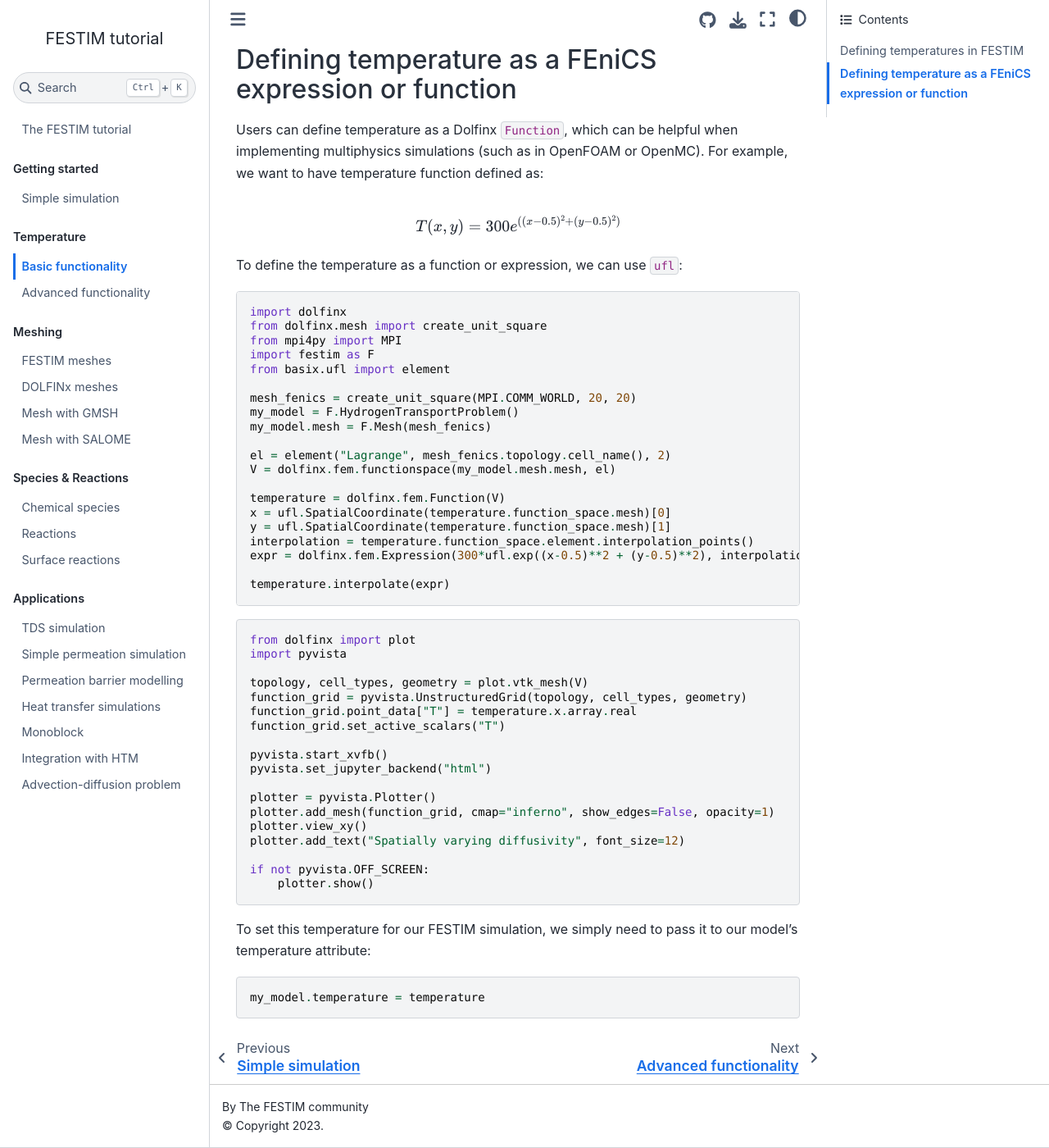
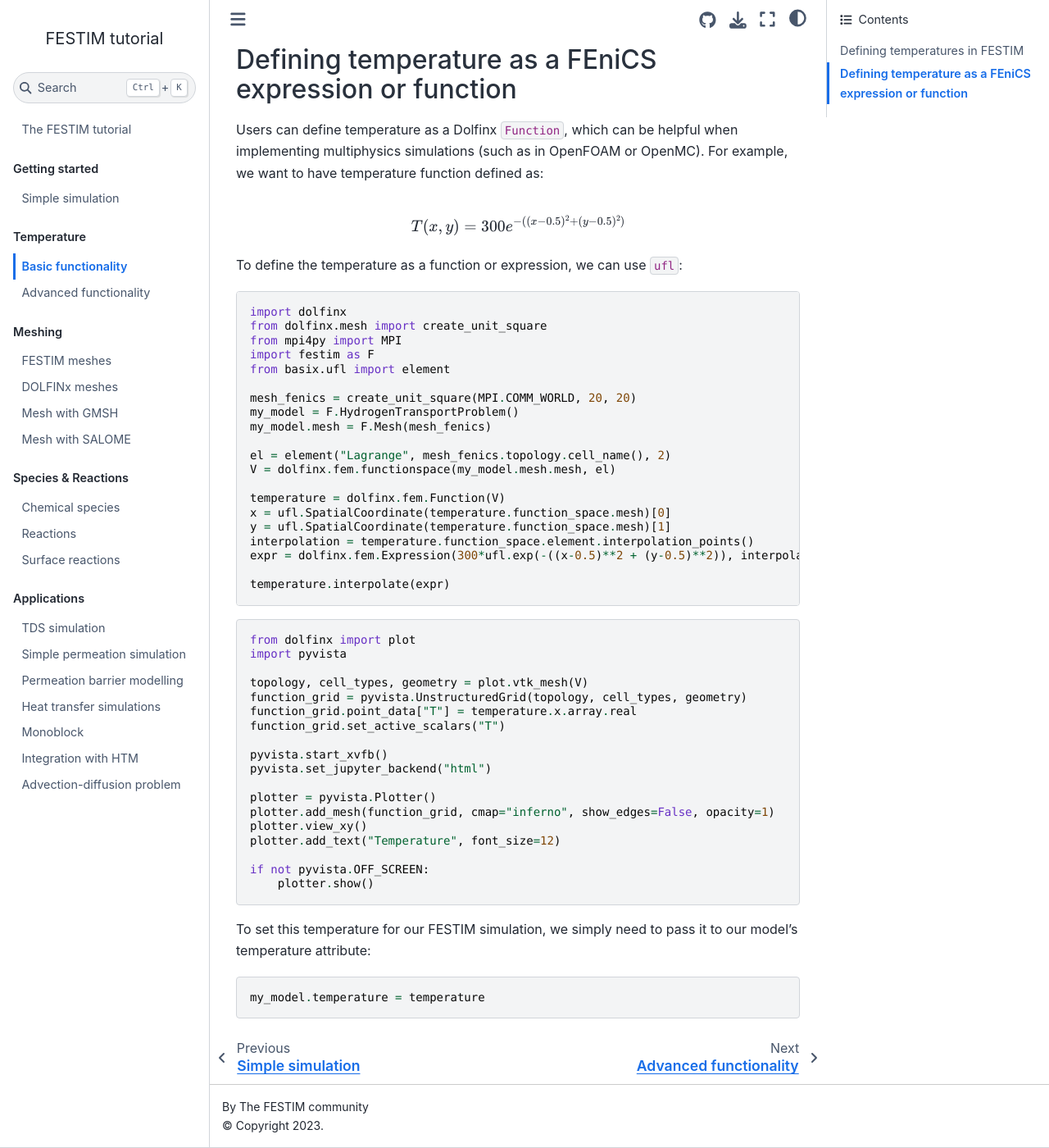
Before and after one commit to festim-dev/FESTIM-workshop, a Jupyter Book: the page built from book/content/temperatures/temperatures_basic.md, in a window 1280 px wide and 1400 px high, scrolled down 1488 px. Shown: the whole window at 82% size. Built offline with Jupyter Book 1.0.4 settings and Sphinx 7.4.7 and the Sphinx Book theme 1.1.4, drawn with Linux system fonts in a browser that asks for light colours; pages that are not in the unit, such as notebooks, are missing from menus; some of the changed text lies outside the part shown.

Commit message:
addressed changes from review

````diff
--- a/book/content/temperatures/temperatures_basic.md
+++ b/book/content/temperatures/temperatures_basic.md
@@ -88,7 +88,7 @@ Users can define temperature as a Dolfinx `Function`, which can be helpful when
 
 $$
 
-T(x,y) = 300 e^{((x-0.5)^2 + (y-0.5)^2)}
+T(x,y) = 300 e^{-((x-0.5)^2 + (y-0.5)^2)}
 
 $$
 
@@ -112,7 +112,7 @@ temperature = dolfinx.fem.Function(V)
 x = ufl.SpatialCoordinate(temperature.function_space.mesh)[0]
 y = ufl.SpatialCoordinate(temperature.function_space.mesh)[1]
 interpolation = temperature.function_space.element.interpolation_points()
-expr = dolfinx.fem.Expression(300*ufl.exp((x-0.5)**2 + (y-0.5)**2), interpolation)
+expr = dolfinx.fem.Expression(300*ufl.exp(-((x-0.5)**2 + (y-0.5)**2)), interpolation)
 
 temperature.interpolate(expr)
 ```
@@ -132,7 +132,7 @@ pyvista.set_jupyter_backend("html")
 plotter = pyvista.Plotter()
 plotter.add_mesh(function_grid, cmap="inferno", show_edges=False, opacity=1)
 plotter.view_xy()
-plotter.add_text("Spatially varying diffusivity", font_size=12)
+plotter.add_text("Temperature", font_size=12)
 
 if not pyvista.OFF_SCREEN:
     plotter.show()
````
Also changed, not shown: other parts of book/content/temperatures/temperatures_basic.md (+1 -1 lines), book/content/temperatures/temperatures_advanced.md (+2 -2 lines).
